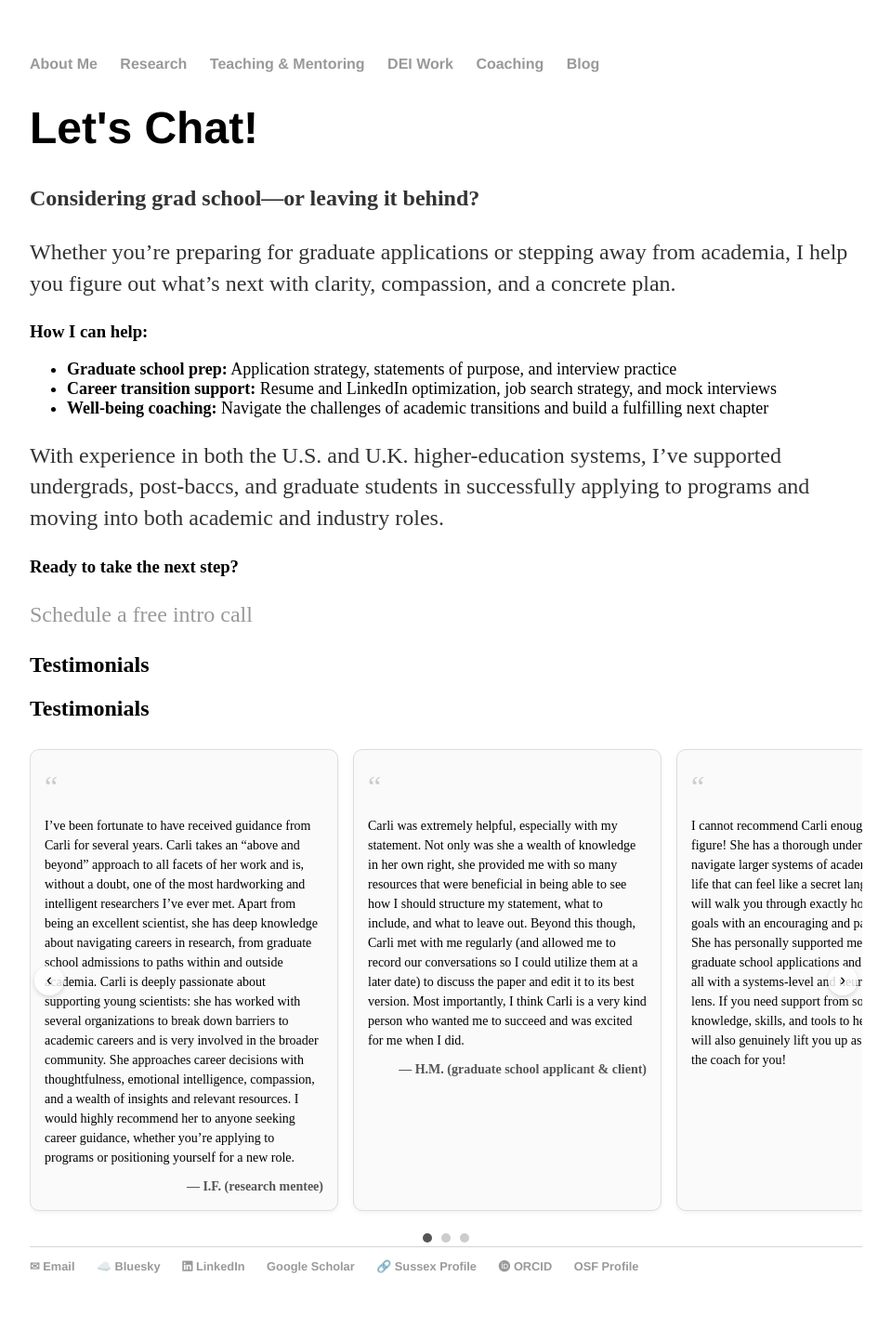
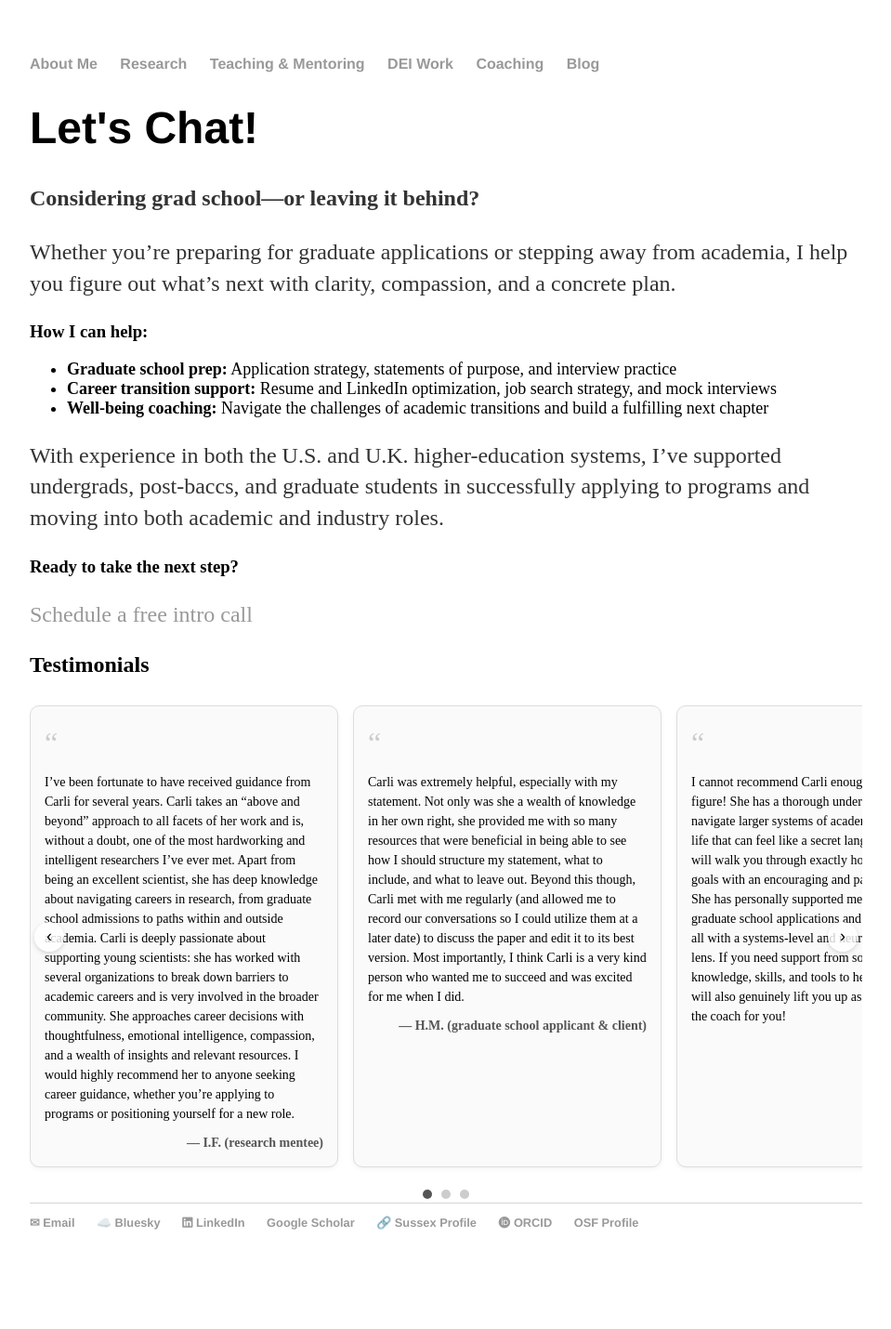
Before and after one commit to cdfine/cdfine.github.io, a Jekyll site: the page built from coaching.html, in a window 1280 px wide. Shown: the whole page at 93% size, without its empty margins (160-1119 px from the left). Built offline with Jekyll 4.4.1, drawn with Linux system fonts in a browser that asks for light colours; a style sheet for code colours, icons or effects is not loaded; after the commit the page ends 1383 px from its top, so only the background shows below that.

Commit message:
Update coaching.html

```diff
--- a/coaching.html
+++ b/coaching.html
@@ -35,8 +35,6 @@ title: Carli Fine | Let's Chat!
   <p>
     <a class="cta-button" href="https://calendly.com/carlifine">Schedule a free intro call</a>
   </p>
-
-  <h2>Testimonials</h2>
 
 <style>
   .carousel-wrapper {
```
